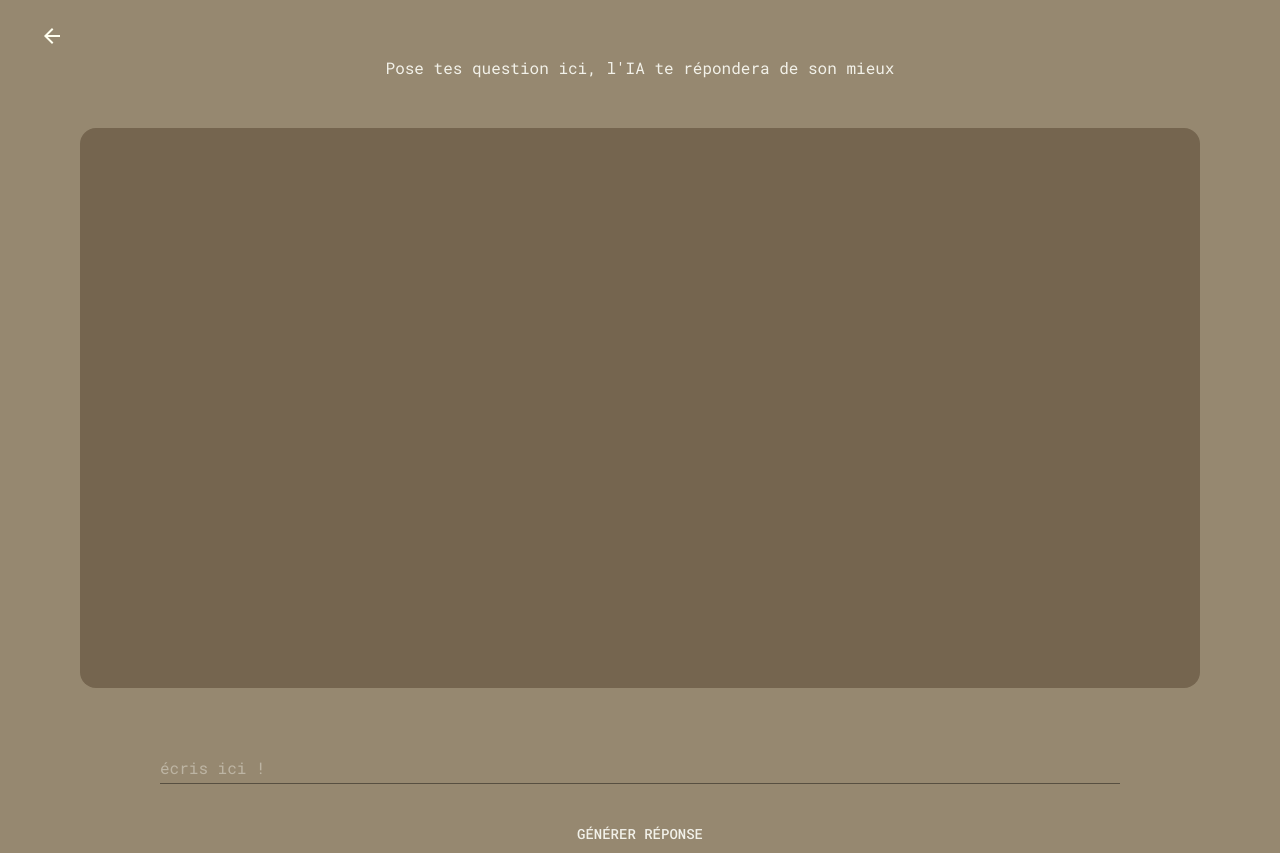
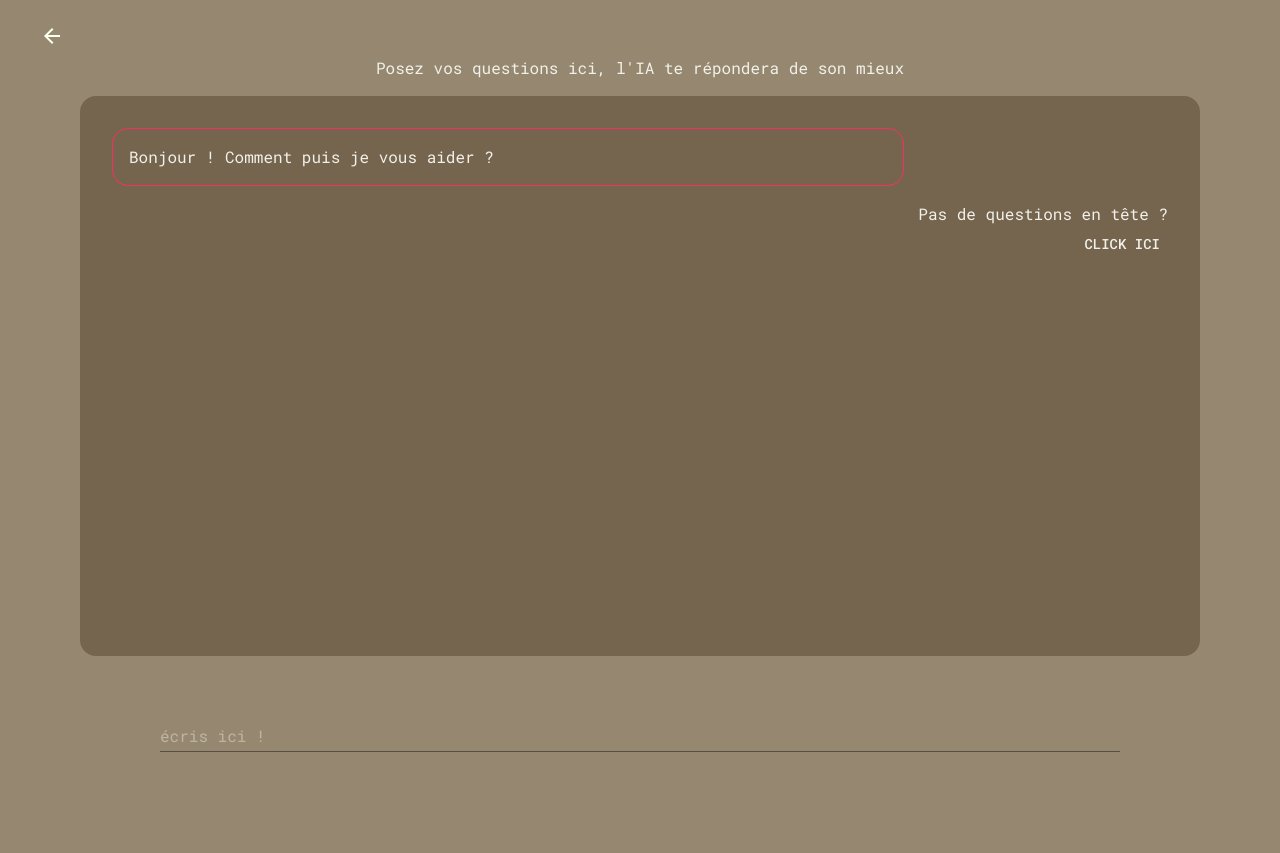
Before and after one commit to AngelRafaelGO/ai-proto-client, a React (Create React App) app in the folder fablab-client/: page /chat in a window 1280 px wide. After the commit the page ends 800 px from the top, so only its background shows below. Built offline with nearby package versions, Linux system fonts and the light colour scheme.

Commit message:
Added default questions, chat first load improvements

```diff
--- a/fablab-client/src/app/components/ChatBoxItem.css
+++ b/fablab-client/src/app/components/chatBoxItem/ChatBoxItem.css
@@ -1,5 +1,5 @@
 .aiprop-chatboxelement-main-container {
-  width: 100%;
+  width: 75%;
   border-style: solid;
   border-color: #fa2f61;
   border-radius: 1rem;
--- a/fablab-client/src/app/components/ChatBoxItem.js
+++ b/fablab-client/src/app/components/chatBoxItem/ChatBoxItem.js
@@ -2,14 +2,15 @@ import { Box, Typography } from "@mui/material";
 import React from "react";
 import "./ChatBoxItem.css";
 
-function ChatBoxItem({ txtPrompt, stylePlacement }) {
+export default function ChatBoxItem({ txtPrompt, stylePlacement }) {
   return (
-    <Box className="aiprop-chatboxelement-main-container">
+    <Box
+      className="aiprop-chatboxelement-main-container"
+      sx={{ marginLeft: "auto" }}
+    >
       <Box sx={{ textAlign: stylePlacement }}>
         <Typography>{txtPrompt}</Typography>
       </Box>
     </Box>
   );
 }
-
-export default ChatBoxItem;
--- /dev/null
+++ b/fablab-client/src/app/components/iaLoading/AiLoading.js
@@ -0,0 +1,11 @@
+import * as React from "react";
+import CircularProgress from "@mui/material/CircularProgress";
+import Box from "@mui/material/Box";
+
+export default function AiLoading() {
+  return (
+    <Box sx={{ display: "flex" }}>
+      <CircularProgress />
+    </Box>
+  );
+}
--- a/fablab-client/src/app/pages/chat/Chat.css
+++ b/fablab-client/src/app/pages/chat/Chat.css
@@ -14,6 +14,13 @@
 }
 
 .aiprop-chat-title-container {
+  margin-bottom: 1em;
+}
+
+.aiprop-chat-exquestions-container {
+  display: flex;
+  justify-content: center;
+  align-items: center;
   margin-bottom: 3rem;
 }
 
@@ -24,3 +31,19 @@
   padding: 2rem;
   margin-top: 2rem;
 }
+
+.aiprop-chat-questions-modal {
+  display: flex;
+  justify-content: flex-start;
+  align-items: flex-start;
+  flex-direction: column;
+  background-color: #030c26;
+  position: absolute;
+  top: 50%;
+  left: 50%;
+  transform: translate(-50%, -50%);
+  width: 40%;
+  height: 60%;
+  border: 2px solid #7063bf;
+  padding: 1rem;
+}
--- a/fablab-client/src/app/pages/chat/Chat.js
+++ b/fablab-client/src/app/pages/chat/Chat.js
@@ -1,20 +1,64 @@
-import React, { useEffect, useRef, useState } from "react";
+import React, { useState } from "react";
 import { useNavigate } from "react-router-dom";
-import { Box, IconButton, Typography, Input, Button } from "@mui/material";
+import {
+  Box,
+  IconButton,
+  Typography,
+  Input,
+  Button,
+  Modal,
+} from "@mui/material";
 import ArrowBackIcon from "@mui/icons-material/ArrowBack";
-import ChatBoxItem from "../../components/ChatBoxItem";
+import ChatBoxItem from "../../components/chatBoxItem/ChatBoxItem";
+import IaLoading from "../../components/iaLoading/AiLoading";
 import "./Chat.css";
+import { getAiResponse } from "../../services/data.service";
+import { predefinedQuestions } from "../../tools/predefinedQuestions";
 
 function Chat() {
   const navigate = useNavigate();
-  const [chatBoxMsgArray, setChatBoxMsgArray] = useState([]);
+  const [chatBoxMsgArray, setChatBoxMsgArray] = useState([
+    <Box className="aiprop-chatboxelement-main-container">
+      <Box sx={{ textAlign: "left" }}>
+        <Typography>Bonjour ! Comment puis je vous aider ?</Typography>
+      </Box>
+    </Box>,
+  ]);
   const [userInput, setUserInput] = useState("");
+  const [aiResponseLoading, setAiResponseLoading] = useState(false);
+  const [firstLoadAutoPrompt, setFirstLoadAutoPrompt] = useState(true);
+  const [open, setOpen] = React.useState(false);
+  const handleOpen = () => setOpen(true);
+  const handleClose = () => setOpen(false);
 
-  const handleUserPrompt = (promptTxt) => {
+  const getResponseFromAi = async () => {
+    setAiResponseLoading(true);
+    const response = await getAiResponse(userInput);
+    // Insert 'if' here to verify http status = 200
+    console.log(response);
+  };
+
+  const handleUserPrompt = async (promptTxt) => {
+    if (firstLoadAutoPrompt === true) {
+      setFirstLoadAutoPrompt(false);
+    }
+
     setChatBoxMsgArray([
       ...chatBoxMsgArray,
       <ChatBoxItem txtPrompt={promptTxt} stylePlacement={"right"} />,
     ]);
+
+    const aiResponse = await getResponseFromAi();
+    setChatBoxMsgArray([
+      ...chatBoxMsgArray,
+      <ChatBoxItem txtPrompt={aiResponse} stylePlacement={"left"} />,
+    ]);
+    setAiResponseLoading(false);
+  };
+
+  const handleInsertQuestion = (questionTxt) => {
+    handleUserPrompt(questionTxt);
+    handleClose();
   };
 
   return (
@@ -31,12 +75,40 @@ function Chat() {
       <Box className="aiprop-chat-main-container">
         <Box className="aiprop-chat-title-container">
           <Typography>
-            Pose tes question ici, l'IA te répondera de son mieux
+            Posez vos questions ici, l'IA te répondera de son mieux
           </Typography>
         </Box>
         <Box className="aiprop-chat-airesponse-container">
           {chatBoxMsgArray}
+          {firstLoadAutoPrompt ? (
+            <Box sx={{ textAlign: "right" }}>
+              <Typography>Pas de questions en tête ?</Typography>
+              <Button
+                sx={{ marginLeft: "1rem", textAlign: "left" }}
+                className="aiprop-chat-question-btn"
+                onClick={() => handleOpen()}
+              >
+                Click ici
+              </Button>
+            </Box>
+          ) : (
+            ""
+          )}
+          {aiResponseLoading ? <IaLoading /> : ""}
         </Box>
+        {firstLoadAutoPrompt ? (
+          ""
+        ) : (
+          <Box>
+            <Button
+              sx={{ marginLeft: "1rem" }}
+              className="aiprop-chat-question-btn"
+              onClick={() => handleOpen()}
+            >
+              Revoir les questions
+            </Button>
+          </Box>
+        )}
         <Box className="aiprop-chat-userprompt-container">
           <Input
             value={userInput ? userInput : ""}
@@ -53,16 +125,29 @@ function Chat() {
             }}
           />
         </Box>
-        <Button
-          onClick={() => {
-            setChatBoxMsgArray([
-              ...chatBoxMsgArray,
-              <ChatBoxItem txtPrompt={"Oui"} stylePlacement={"left"} />,
-            ]);
-          }}
+        <Modal
+          open={open}
+          onClose={handleClose}
+          aria-labelledby="modal-modal-title"
+          aria-describedby="modal-modal-description"
         >
-          Générer réponse
-        </Button>
+          <Box className="aiprop-chat-questions-modal">
+            <Box>
+              <Typography id="modal-modal-title" variant="h6" component="h2">
+                Text in a modal
+              </Typography>
+            </Box>
+            {predefinedQuestions.map((item) => (
+              <Button
+                onClick={() => {
+                  handleInsertQuestion(item.questionTxt);
+                }}
+              >
+                {item.questionTxt}
+              </Button>
+            ))}
+          </Box>
+        </Modal>
       </Box>
     </>
   );
--- a/fablab-client/src/app/pages/landing/Landing.js
+++ b/fablab-client/src/app/pages/landing/Landing.js
@@ -12,7 +12,7 @@ function Landing() {
         <Box>
           <Typography variant="h1">Bienvenue à IASup</Typography>
           <Typography sx={{ marginTop: "2rem" }} variant="h6">
-            IASup vous aide dans votre recherche de école et de formation
+            IASup vous aide dans votre recherche d'école et de formation
           </Typography>
           <Typography variant="h6">
             Discutez avec notre IA et trouvez votre voie !
--- a/fablab-client/src/app/services/data.service.js
+++ b/fablab-client/src/app/services/data.service.js
@@ -1,6 +1,6 @@
 import axios from "axios";
 
-export async function updateGoogleSheet(data) {
+export async function getAiResponse(data) {
   const url = "e-endpoint-d'antoine";
 
   return axios
--- /dev/null
+++ b/fablab-client/src/app/tools/predefinedQuestions.js
@@ -0,0 +1,11 @@
+export const predefinedQuestions = [
+  {
+    questionTxt: "Je cherche une école",
+  },
+  {
+    questionTxt: "Je cherche une formation",
+  },
+  {
+    questionTxt: "Je suis en réconversion professionnel",
+  },
+];
```
Also changed, not shown: 1 other file (tests, documents, lock files or other folders).
